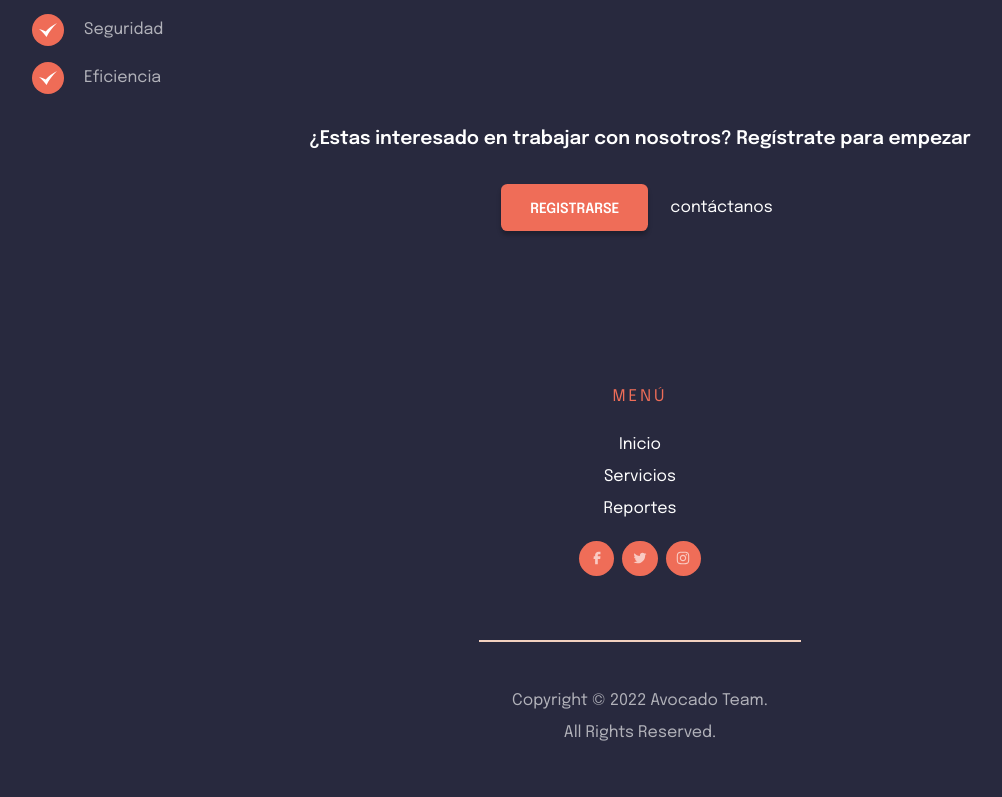
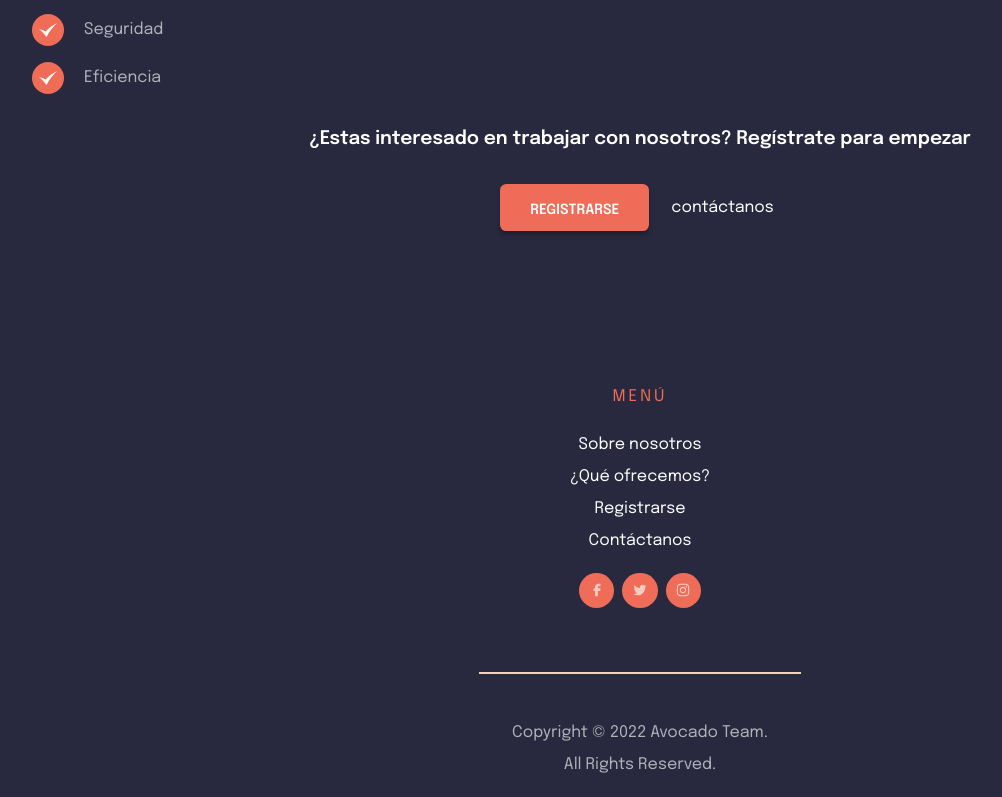
Before and after one commit to nijamaDev/Meminic, a React (Create React App) app: page / in a window 1280 px wide. Shown: the part 1032-1829 px from the top of the page, without its empty margins (0-1002 px from the left). Before the commit the page ends 1797 px from the top, so only its background shows below. Built offline with nearby package versions, Linux system fonts and the light colour scheme.

Commit message:
fix: menu items

```diff
--- a/src/components/Banner/banner.js
+++ b/src/components/Banner/banner.js
@@ -4,7 +4,7 @@ import "./Banner.css";
 
 const Banner = () => {
   return (
-    <div className="banner__container">
+    <div id="about" className="banner__container">
       <img
         src={shop_img}
         alt="Ilustración de tienda colombiana"
--- a/src/components/Footer/Footer.js
+++ b/src/components/Footer/Footer.js
@@ -4,11 +4,12 @@ import "./Footer.css";
 import { AiOutlineTwitter } from "react-icons/ai";
 import { AiOutlineInstagram } from "react-icons/ai";
 import { CgFacebook } from "react-icons/cg";
+import { MenuItems } from "../Header/MenuItems";
 const Footer = () => {
   return (
     <div>
       <h1 className="menu__title"> Menú </h1>
-      <Menu NameClass="menu__footer" />
+      <Menu NameClass="menu__footer" Items={MenuItems} />
       <div className="menu__container__social">
         <a href="/">
           <CgFacebook />
--- a/src/components/Header/Header.js
+++ b/src/components/Header/Header.js
@@ -4,6 +4,7 @@ import { GoThreeBars } from "react-icons/go";
 import { AiOutlineClose } from "react-icons/ai";
 import Menu from "../Menu/Menu";
 import logo from "../../assets/logo.svg";
+import { MenuItems } from "../Header/MenuItems";
 const Header = () => {
   const [isClicked, setIsClicked] = useState(false);
   return (
@@ -23,7 +24,10 @@ const Header = () => {
             <GoThreeBars className="navbar__hamburguer" />
           )}
         </div>
-        <Menu NameClass={isClicked ? "nav-menu active" : "nav-menu"} />
+        <Menu
+          NameClass={isClicked ? "nav-menu active" : "nav-menu"}
+          Items={MenuItems}
+        />
       </div>
     </nav>
   );
--- a/src/components/Header/MenuItems.js
+++ b/src/components/Header/MenuItems.js
@@ -1,16 +1,21 @@
 export const MenuItems = [
   {
-    title: "Inicio",
-    url: "#",
+    title: "Sobre nosotros",
+    url: "#about",
     cName: "nav-links",
   },
   {
-    title: "Servicios",
-    url: "#",
+    title: "¿Qué ofrecemos?",
+    url: "#offer",
     cName: "nav-links",
   },
   {
-    title: "Reportes",
+    title: "Registrarse",
+    url: "#register",
+    cName: "nav-links",
+  },
+  {
+    title: "Contáctanos",
     url: "#",
     cName: "nav-links",
   },
--- a/src/components/Menu/Menu.js
+++ b/src/components/Menu/Menu.js
@@ -1,11 +1,10 @@
 import React from "react";
-import { MenuItems } from "../Header/MenuItems";
 
-const Menu = ({ NameClass }) => {
+const Menu = ({ NameClass, Items }) => {
   return (
     <div>
       <ul className={NameClass}>
-        {MenuItems.map((item, index) => {
+        {Items.map((item, index) => {
           return (
             <li key={index}>
               <a className={item.cName} href={item.url}>
--- a/src/components/RegisterButton/RegisterButton.css
+++ b/src/components/RegisterButton/RegisterButton.css
@@ -13,4 +13,10 @@
   text-transform: uppercase;
   margin-right: 16px;
   box-shadow: 0px 4px 4px 0px #00000040;
+  border: 1px solid transparent;
 }
+
+.register__button:hover {
+  background: transparent;
+  border: 1px solid #fff9f6;
+}
--- a/src/components/ServicesBanner/ServicesBanner.js
+++ b/src/components/ServicesBanner/ServicesBanner.js
@@ -12,7 +12,10 @@ const ServicesBanner = () => {
         Te ayudamos a gestionar el inventario y la contabilidad de tu tienda de
         una forma eficiente y segura.{" "}
       </p>
-      <h3 className="services__offered"> ¿Qué ofrecemos? </h3>
+      <h3 id="offer" className="services__offered">
+        {" "}
+        ¿Qué ofrecemos?{" "}
+      </h3>
       {ServicesItems.map((item, index) => {
         return (
           <p className={item.servicesClass} key={index}>
@@ -25,7 +28,7 @@ const ServicesBanner = () => {
       <h3 className="services__offered_text">
         ¿Estas interesado en trabajar con nosotros? Regístrate para empezar
       </h3>
-      <div className="services__buttons">
+      <div id="register" className="services__buttons">
         <RegisterButton></RegisterButton>
         <button className="services__button__contact">contáctanos</button>
       </div>
```
Also changed, not shown: src/components/Header/logo.svg (deleted).
